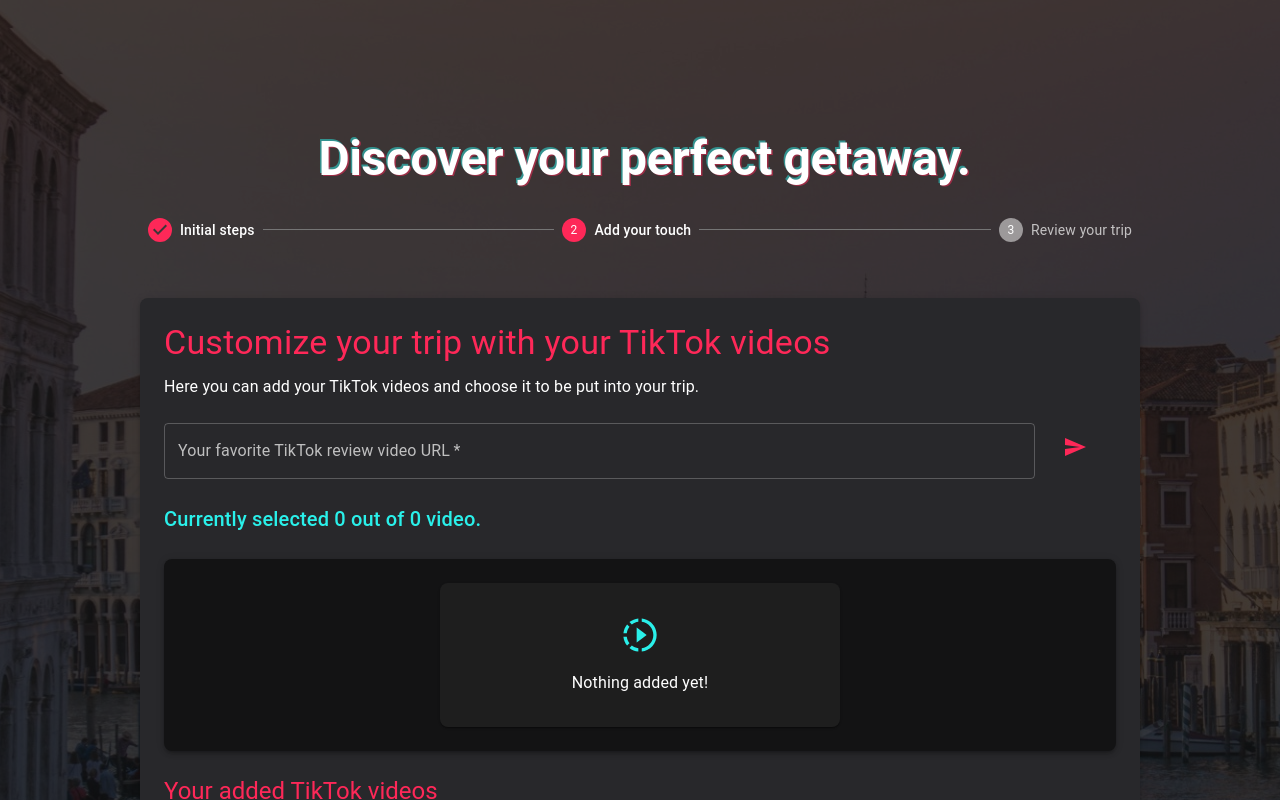
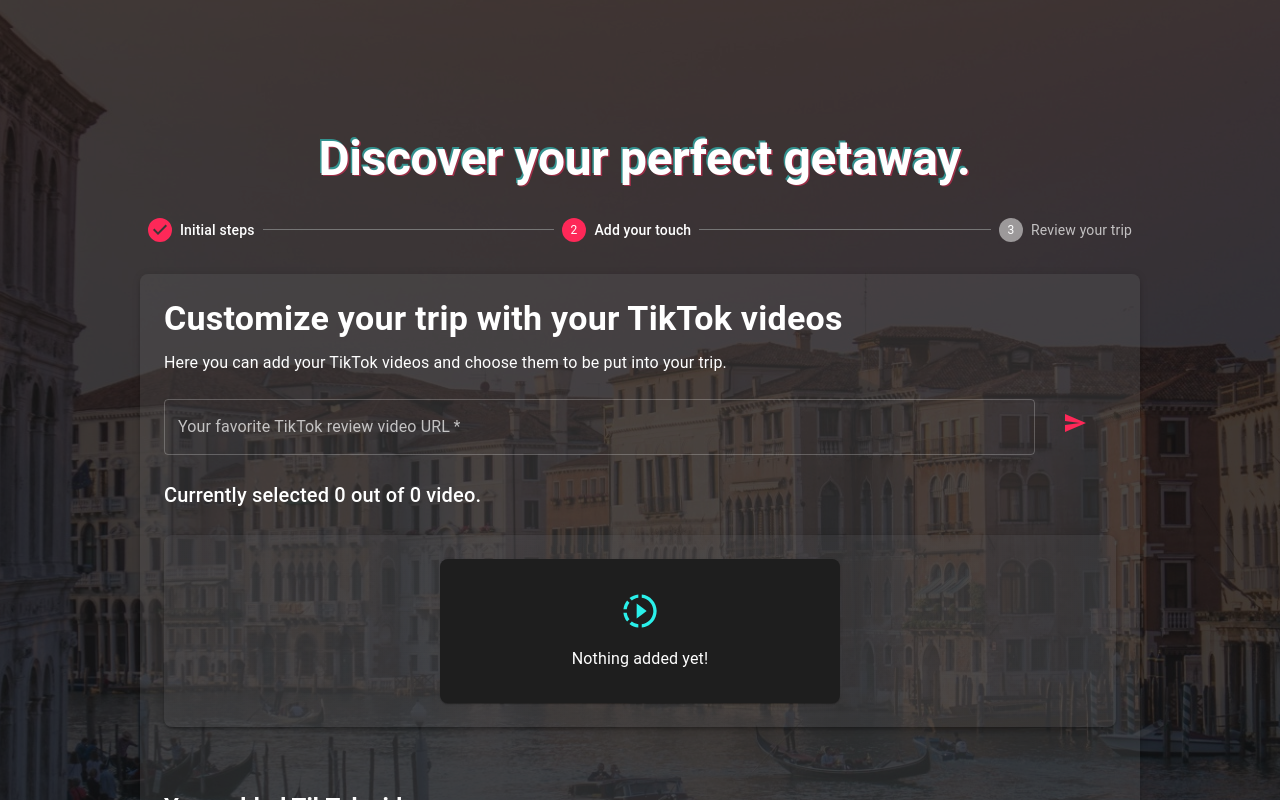
Before and after one commit to VietRocHack/TripPlanner-frontend, a React (Vite) app: page /create-trip in a window 1280 px wide. Both pictures are taken after a click on the button "NEXT". Shown: the top 800 px of the page. Built offline with nearby package versions, Linux system fonts and the light colour scheme.

Commit message:
Fix up some stylings

```diff
--- a/src/components/TripCreator/TripCreator.tsx
+++ b/src/components/TripCreator/TripCreator.tsx
@@ -9,6 +9,7 @@ import {
   Paper,
   Select,
   TextField,
+  Typography,
 } from "@mui/material";
 import { Dispatch } from "react";
 
@@ -76,10 +77,18 @@ export default function TripCreator({
       sx={{
         flexGrow: 1,
         padding: 2,
-        background: "#28282B",
-        maxWidth: 1200,
+        maxWidth: 1000,
+        backgroundColor: "rgba(40,40,43, 0.2) !important",
       }}
     >
+      <Typography
+        variant="h4"
+        gutterBottom
+        sx={{ marginBottom: 3 }}
+        fontWeight={"bold"}
+      >
+        Where are your next destination?
+      </Typography>
       <Grid container spacing={2}>
         <Grid item xs={12} sm={6}>
           <TextField
--- a/src/components/TripSummary/TripSummary.tsx
+++ b/src/components/TripSummary/TripSummary.tsx
@@ -20,10 +20,9 @@ export default function TripSummary({ videos, tripInfo }: TripSummaryProps) {
       sx={{
         padding: 3,
         borderRadius: 2,
-        marginTop: 3,
         width: "100%",
-        background: "#28282B",
         maxWidth: 1000,
+        backgroundColor: "rgba(40,40,43, 0.2) !important",
       }}
     >
       <Typography variant="h4" gutterBottom>
@@ -31,25 +30,25 @@ export default function TripSummary({ videos, tripInfo }: TripSummaryProps) {
       </Typography>
       <Box sx={{ marginBottom: 2 }}>
         <Typography variant="h6">I'll be going to</Typography>
-        <Typography variant="h4" fontWeight="bold" color="primary">
+        <Typography variant="h4" fontWeight="bold">
           {tripInfo.location ? tripInfo.location : "Anywhere, lol"}
         </Typography>
       </Box>
       <Box sx={{ marginBottom: 2 }}>
         <Typography variant="h6">My day starts at</Typography>
-        <Typography variant="h4" fontWeight="bold" color="primary">
+        <Typography variant="h4" fontWeight="bold">
           {convertTo12HourFormat(tripInfo.startTime)}
         </Typography>
       </Box>
       <Box sx={{ marginBottom: 2 }}>
         <Typography variant="h6">...and ends at</Typography>
-        <Typography variant="h4" fontWeight="bold" color="primary">
+        <Typography variant="h4" fontWeight="bold">
           {convertTo12HourFormat(tripInfo.endTime)}
         </Typography>
       </Box>
       <Box sx={{ marginBottom: 2 }}>
         <Typography variant="h6">My vibes are</Typography>
-        <Typography variant="h5" fontWeight="bold" color="primary">
+        <Typography variant="h5" fontWeight="bold">
           {tripInfo.activityTags.length > 0
             ? tripInfo.activityTags.join(", ")
             : "Anything!"}
@@ -58,18 +57,14 @@ export default function TripSummary({ videos, tripInfo }: TripSummaryProps) {
       {tripInfo.comments !== "" && (
         <Box>
           <Typography variant="h6">Special Notes</Typography>
-          <Typography variant="h5" color="primary">
-            {tripInfo.comments}
-          </Typography>
+          <Typography variant="h5">{tripInfo.comments}</Typography>
         </Box>
       )}
       <Box sx={{ marginBottom: 2 }}>
-        <Typography variant="h6" color="secondary">
+        <Typography variant="h6">
           I want to do stuff in these TikToks
         </Typography>
-        {isMobile && (
-          <Typography variant="body1">(swipe right to see more)</Typography>
-        )}
+        <Typography variant="body1">(swipe right to see more)</Typography>
 
         <VideoDisplay
           listVid={[...videos.values()]}
@@ -80,8 +75,9 @@ export default function TripSummary({ videos, tripInfo }: TripSummaryProps) {
             borderRadius: 2,
             marginTop: 3,
             width: "100%",
-            background: "#131314",
+            // background: "#131314",
             marginBottom: 3,
+            backgroundColor: "rgba(19, 19, 20, 0.2) !important",
           }}
           videosPerRow={isMobile ? 1 : 5}
           minimalSettings
--- a/src/components/VideoSelector/VideoDisplay/VideoDisplay.tsx
+++ b/src/components/VideoSelector/VideoDisplay/VideoDisplay.tsx
@@ -62,7 +62,7 @@ export default function VideoDisplay({
             onChange={() => {
               handleChangeVid(video);
             }}
-            color="secondary"
+            color="primary"
           />
         </Box>
       ) : (
@@ -85,14 +85,13 @@ export default function VideoDisplay({
                     handleChangeVid(video);
                   }
                 }}
-                color="secondary"
               />
             }
             label={
               videos.has(video.id) ? (
-                <Typography color="secondary">Added to the trip!</Typography>
+                <Typography color="primary">Added!</Typography>
               ) : (
-                <Typography>Add to the trip!</Typography>
+                <Typography>Add to the trip</Typography>
               )
             }
           />
@@ -171,7 +170,8 @@ export default function VideoDisplay({
             >
               <SlowMotionVideoIcon
                 fontSize="inherit"
-                sx={{ fontSize: 40, color: "primary.main" }}
+                color="secondary"
+                sx={{ fontSize: 40 }}
               />
               <Typography
                 variant="body1"
--- a/src/components/VideoSelector/VideoSelector.tsx
+++ b/src/components/VideoSelector/VideoSelector.tsx
@@ -103,10 +103,6 @@ export default function VideoSelector({
     setAddingVid(false);
   };
 
-  // const deleteVideo = (index: number) => {
-  //   setListVid((prevListVid) => prevListVid.filter((_, i) => i !== index));
-  // }
-
   const handleDeleteVid = (index: number, video: TikTokVideoObject) => {
     setListVid((prevListVid) => prevListVid.filter((_, i) => i !== index));
     setVidIds((prev) => {
@@ -143,17 +139,17 @@ export default function VideoSelector({
       sx={{
         padding: 3,
         borderRadius: 2,
-        marginTop: 3,
         width: "100%",
-        background: "#28282B",
+        // background: "#28282B",
         maxWidth: 1000,
+        backgroundColor: "rgba(40,40,43, 0.2) !important",
       }}
     >
-      <Typography variant="h4" color="primary" gutterBottom>
+      <Typography variant="h4" fontWeight={"bold"} gutterBottom>
         Customize your trip with your TikTok videos
       </Typography>
       <Typography variant="body1" sx={{ marginBottom: 3 }}>
-        Here you can add your TikTok videos and choose it to be put into your
+        Here you can add your TikTok videos and choose them to be put into your
         trip.
       </Typography>
 
@@ -175,16 +171,16 @@ export default function VideoSelector({
           <IconButton
             size={isMobile ? "medium" : "large"}
             // sx={{ ...(isMobile && { display: "inline-block" }) }}
-            color="primary"
             disabled={addingVid}
             onClick={handleAddVid}
+            color="primary"
           >
-            {addingVid ? <CircularProgress color="primary" /> : <Send />}
+            {addingVid ? <CircularProgress /> : <Send />}
           </IconButton>
         </Grid>
       </Grid>
 
-      <Typography variant="h6" color="secondary" gutterBottom>
+      <Typography variant="h6" gutterBottom>
         Currently selected {videos.size} out of {listVid.length} video
         {listVid.length > 1 ? "s" : ""}.
       </Typography>
@@ -200,14 +196,20 @@ export default function VideoSelector({
           borderRadius: 2,
           marginTop: 3,
           width: "100%",
-          background: "#131314",
-          marginBottom: 3,
+          // background: "#131314",
+          marginBottom: 8,
+          backgroundColor: "rgba(19,19,20, 0.2) !important",
         }}
         videosPerRow={isMobile ? 2 : 5}
         minimalSettings
       />
 
-      <Typography color="primary" variant="h5">
+      <Typography
+        variant="h5"
+        fontWeight={"bold"}
+        gutterBottom
+        sx={{ marginBottom: 4 }}
+      >
         Your added TikTok videos
       </Typography>
 
@@ -220,11 +222,11 @@ export default function VideoSelector({
         sx={{
           padding: 3,
           borderRadius: 2,
-          marginTop: 3,
           width: "100%",
-          background: "#131314",
+          // background: "#131314",
           maxWidth: 1000,
           height: 750,
+          backgroundColor: "rgba(19,19,20, 0.2) !important",
         }}
       />
     </Paper>
```
Also changed, not shown: src/pages/GetStartedScreen/GetStartedScreen.tsx (+16 -11 lines), src/pages/HomeScreen/TermsAndConditions.tsx (line endings or trailing spaces).
